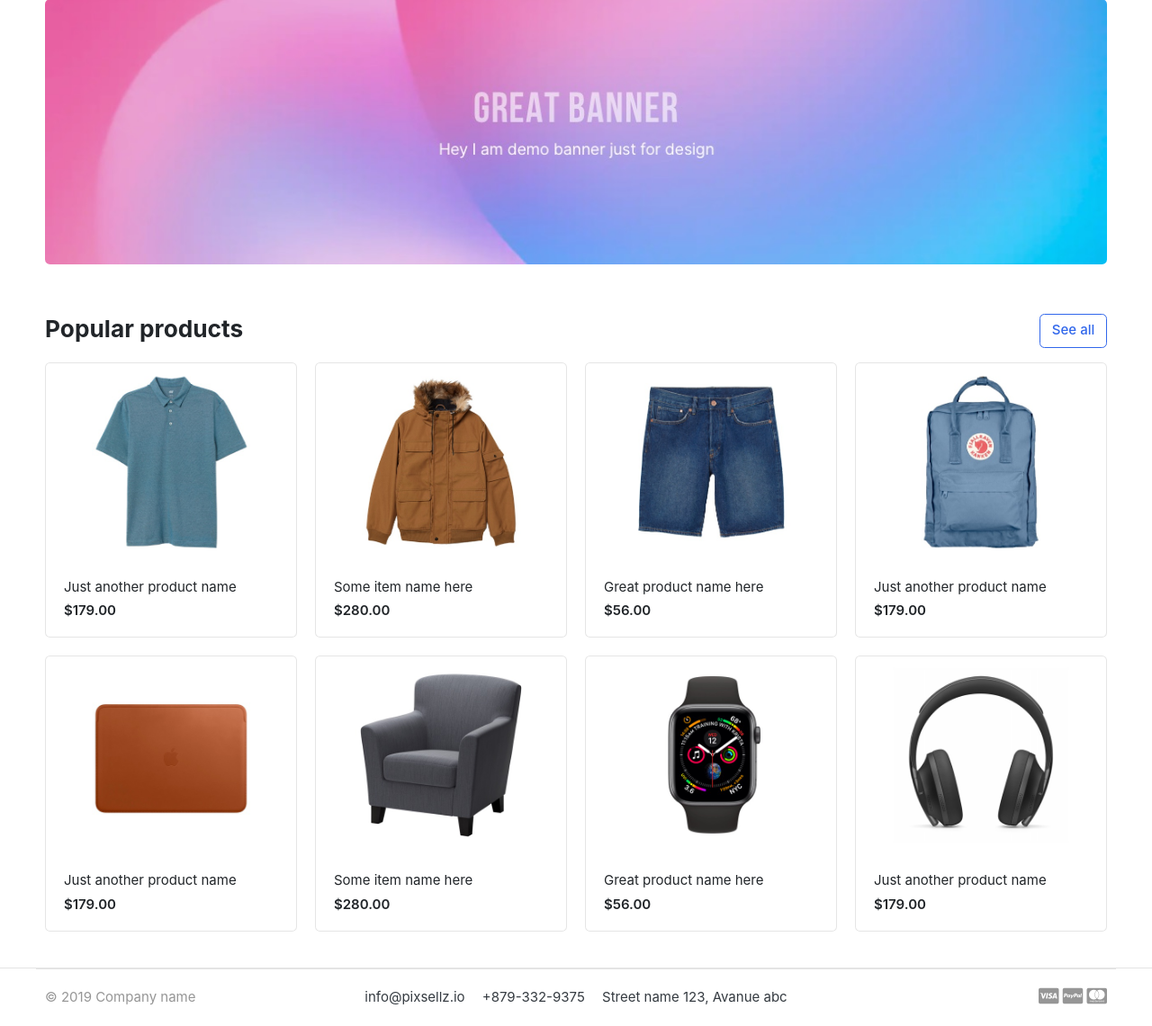
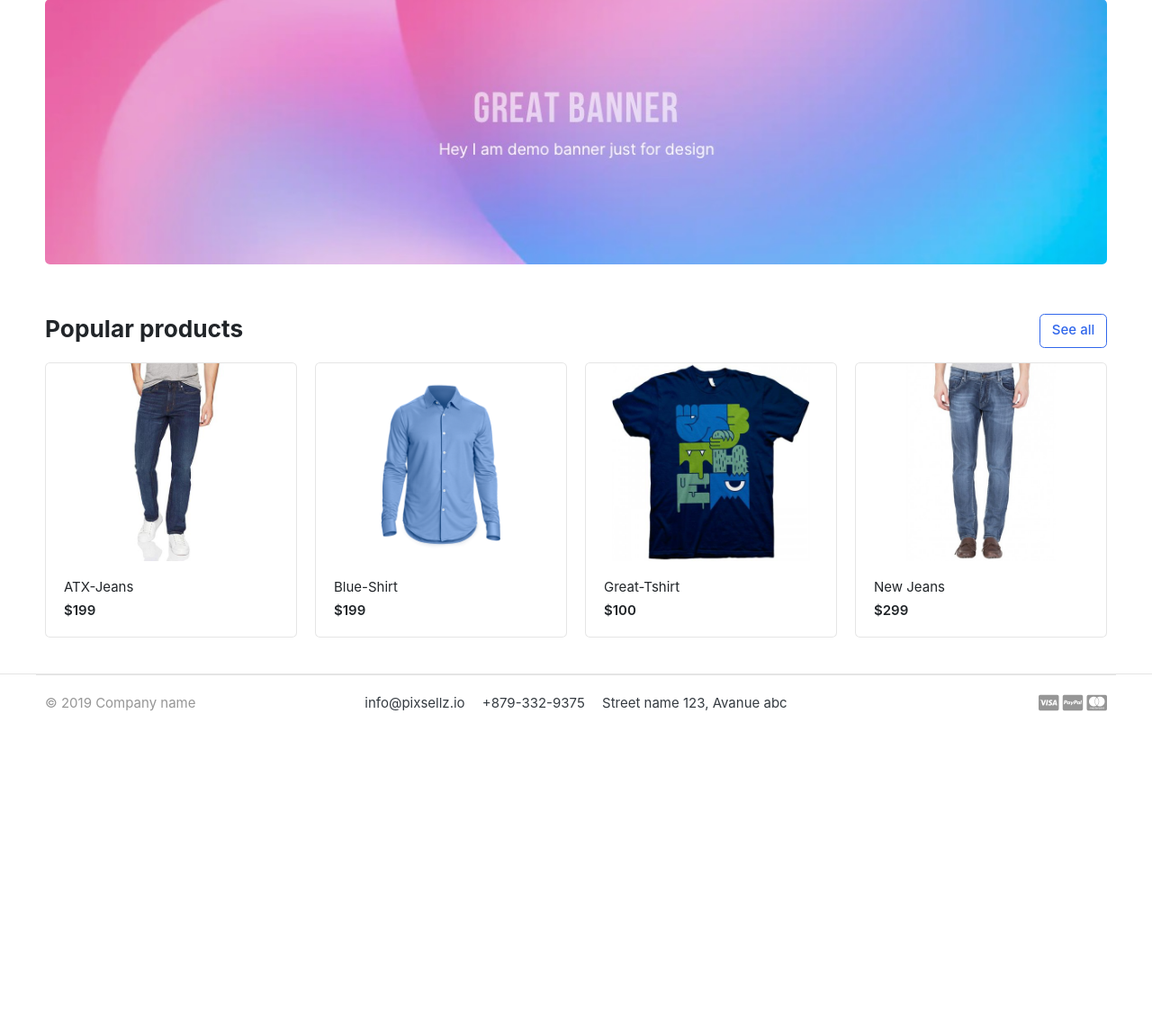
Before and after one commit to Habibur-Rahman0927/great-kart, a Django app: page / in a window 1280 px wide. Shown: the part 139-1280 px from the top of the page at 90% size. After the commit the page ends 930 px from the top, so only its background shows below. Run offline with Django 3.2, Linux system fonts and the light colour scheme; data comes from the database, SQL or seed files in the repository; both versions use the stored data as it was after the commit; some libraries are stand-ins or nearby versions; some web fonts are replaced.

Commit message:
display all project

```diff
--- a/greatkart/views.py
+++ b/greatkart/views.py
@@ -1,4 +1,8 @@
 from django.shortcuts import render
+from store.models import Product
+
 
 def home(request):
-    return render(request, 'home.html')
+    products = Product.objects.all().filter(is_available=True)
+    context = {'products': products}
+    return render(request, 'home.html', context)
--- a/templates/home.html
+++ b/templates/home.html
@@ -26,78 +26,18 @@
 
 
 <div class="row">
+
+	{% for product in products %}
 	<div class="col-md-3">
 		<div class="card card-product-grid">
-			<a href="./product-detail.html" class="img-wrap"> <img src="{% static 'images/items/1.jpg' %}"> </a>
+			<a href="./product-detail.html" class="img-wrap"> <img src="{{product.images.url}}"> </a>
 			<figcaption class="info-wrap">
-				<a href="./product-detail.html" class="title">Just another product name</a>
-				<div class="price mt-1">$179.00</div> <!-- price-wrap.// -->
+				<a href="./product-detail.html" class="title">{{product.product_name}}</a>
+				<div class="price mt-1">${{product.price}}</div> <!-- price-wrap.// -->
 			</figcaption>
 		</div>
 	</div> <!-- col.// -->
-	<div class="col-md-3">
-		<div class="card card-product-grid">
-			<a href="./product-detail.html" class="img-wrap"> <img src="{% static 'images/items/2.jpg' %}"> </a>
-			<figcaption class="info-wrap">
-				<a href="./product-detail.html" class="title">Some item name here</a>
-				<div class="price mt-1">$280.00</div> <!-- price-wrap.// -->
-			</figcaption>
-		</div>
-	</div> <!-- col.// -->
-	<div class="col-md-3">
-		<div class="card card-product-grid">
-			<a href="./product-detail.html" class="img-wrap"> <img src="{% static 'images/items/3.jpg' %}"> </a>
-			<figcaption class="info-wrap">
-				<a href="./product-detail.html" class="title">Great product name here</a>
-				<div class="price mt-1">$56.00</div> <!-- price-wrap.// -->
-			</figcaption>
-		</div>
-	</div> <!-- col.// -->
-	<div class="col-md-3">
-		<div class="card card-product-grid">
-			<a href="./product-detail.html" class="img-wrap"> <img src="{% static 'images/items/4.jpg' %}"> </a>
-			<figcaption class="info-wrap">
-				<a href="./product-detail.html" class="title">Just another product name</a>
-				<div class="price mt-1">$179.00</div> <!-- price-wrap.// -->
-			</figcaption>
-		</div>
-	</div> <!-- col.// -->
-	<div class="col-md-3">
-		<div class="card card-product-grid">
-			<a href="./product-detail.html" class="img-wrap"> <img src="{% static 'images/items/5.jpg' %}"> </a>
-			<figcaption class="info-wrap">
-				<a href="./product-detail.html" class="title">Just another product name</a>
-				<div class="price mt-1">$179.00</div> <!-- price-wrap.// -->
-			</figcaption>
-		</div>
-	</div> <!-- col.// -->
-	<div class="col-md-3">
-		<div class="card card-product-grid">
-			<a href="./product-detail.html" class="img-wrap"> <img src="{% static 'images/items/6.jpg' %}"> </a>
-			<figcaption class="info-wrap">
-				<a href="./product-detail.html" class="title">Some item name here</a>
-				<div class="price mt-1">$280.00</div> <!-- price-wrap.// -->
-			</figcaption>
-		</div>
-	</div> <!-- col.// -->
-	<div class="col-md-3">
-		<div class="card card-product-grid">
-			<a href="./product-detail.html" class="img-wrap"> <img src="{% static 'images/items/7.jpg' %}"> </a>
-			<figcaption class="info-wrap">
-				<a href="./product-detail.html" class="title">Great product name here</a>
-				<div class="price mt-1">$56.00</div> <!-- price-wrap.// -->
-			</figcaption>
-		</div>
-	</div> <!-- col.// -->
-	<div class="col-md-3">
-		<div class="card card-product-grid">
-			<a href="./product-detail.html" class="img-wrap"> <img src="{% static 'images/items/9.jpg' %}"> </a>
-			<figcaption class="info-wrap">
-				<a href="./product-detail.html" class="title">Just another product name</a>
-				<div class="price mt-1">$179.00</div> <!-- price-wrap.// -->
-			</figcaption>
-		</div>
-	</div> <!-- col.// -->
+	{% endfor %}
 </div> <!-- row.// -->
 
 </div><!-- container // -->
```
Also changed, not shown: db.sqlite3, media/photos/products/ATX-Jeans.jpg (added), media/photos/products/Blue-Shirt.jpg (added), media/photos/products/Great-Tshirt.jpg (added), media/photos/products/image2.jpg (added).
